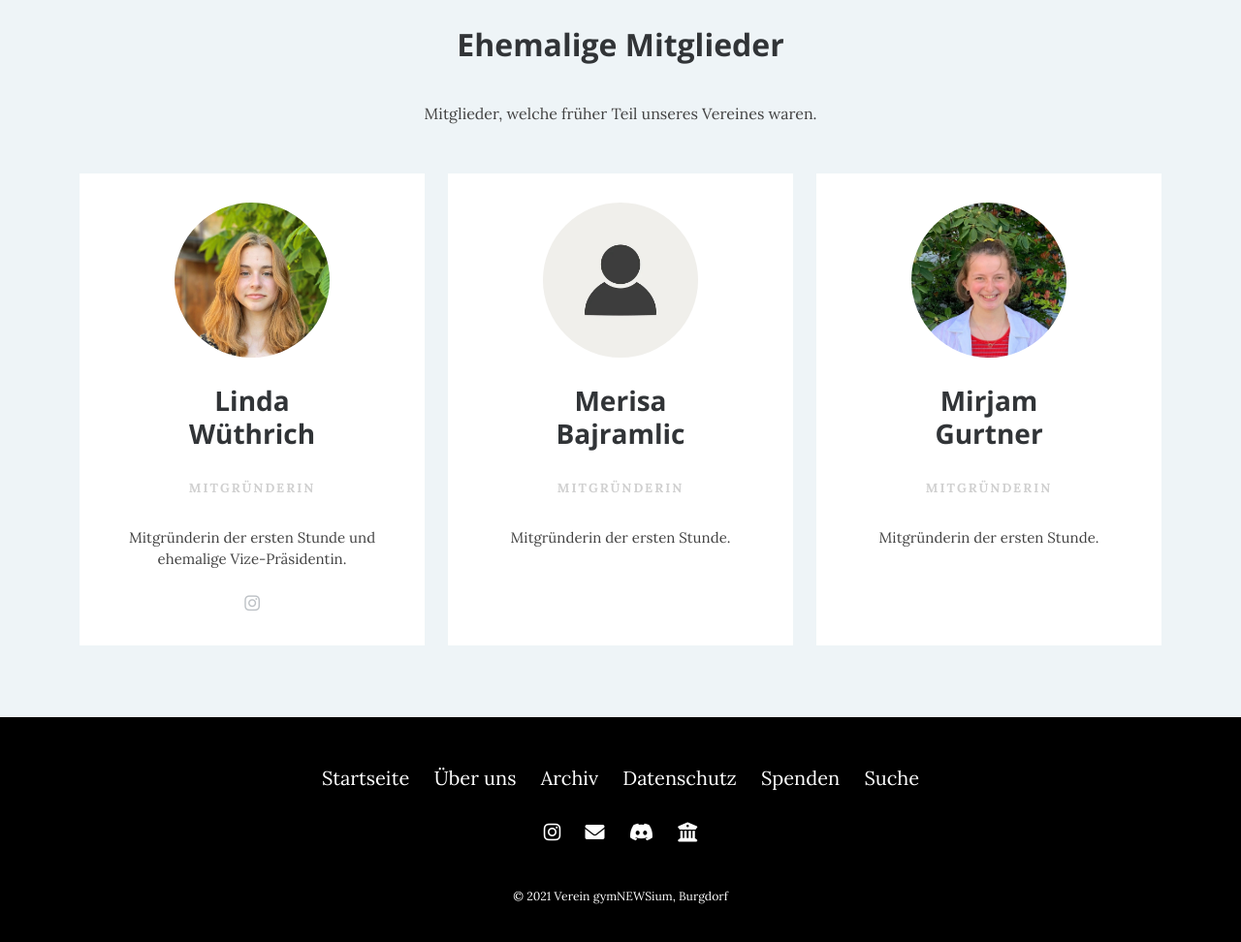
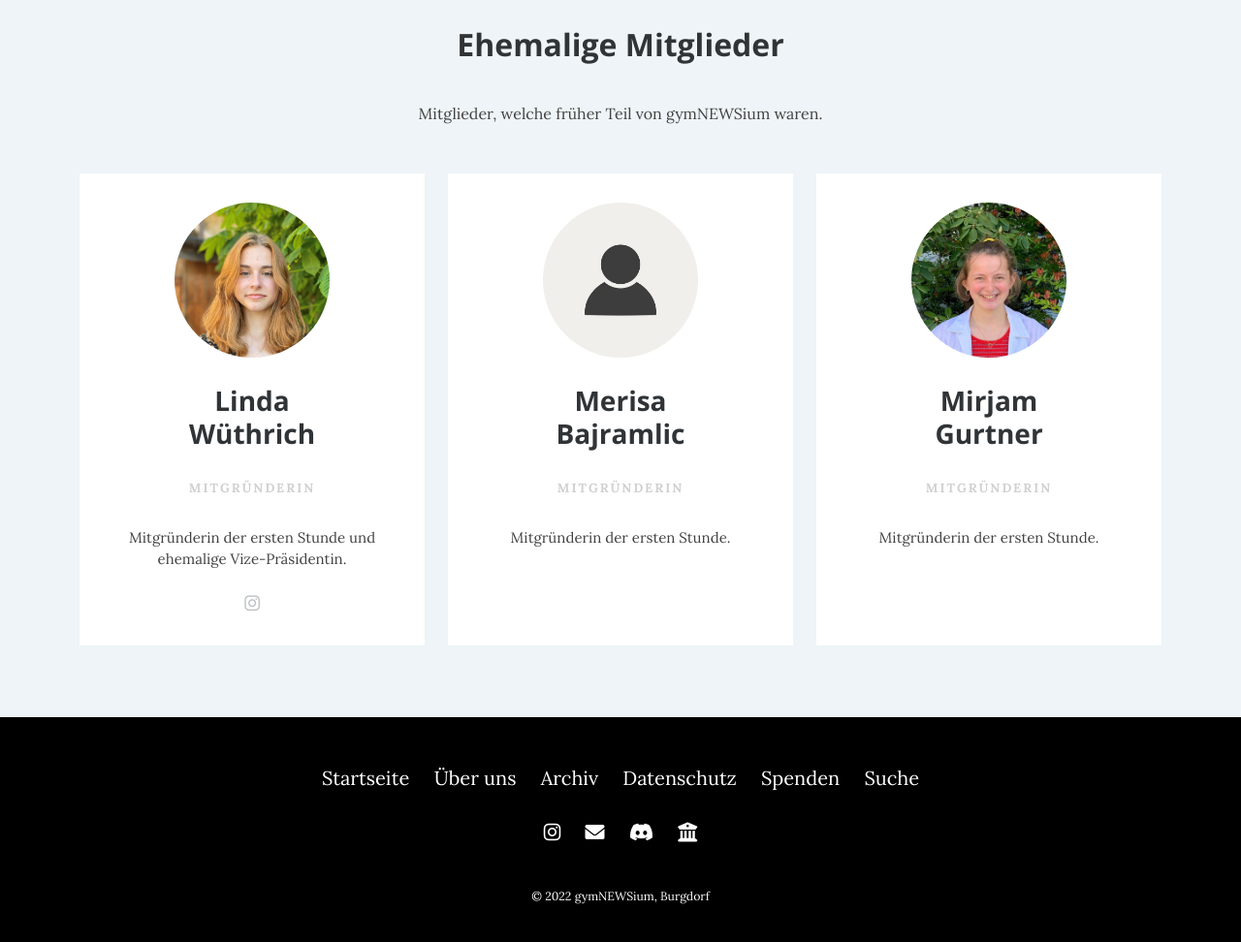
Before and after one commit to gymnewsium/gymnewsium.github.io, a Jekyll site: the page built from pages/about.html, in a window 1280 px wide and 1400 px high, scrolled down 1523 px. Shown: the part 417-1389 px from the top of the window at 97% size. Built offline with Jekyll 4.4.1, drawn with Linux system fonts in a browser that asks for light colours.

Commit message:
Removed "Verein" mentions

```diff
--- a/_config.yml
+++ b/_config.yml
@@ -11,7 +11,7 @@ enable_subposts: true
 exclude: [vendor, README.md, README-gh-pages.md, LICENSE, Gemfile, Gemfile.lock, CNAME]
 title: gymNEWSium
 description: Eine unabhängige Gymerzeitung aus Burgdorf
-copyright: 2021 Verein gymNEWSium, Burgdorf
+copyright: 2022 gymNEWSium, Burgdorf
 categorylist:
   announcements:
     title: Ankündigungen
--- a/pages/about.html
+++ b/pages/about.html
@@ -46,7 +46,7 @@ last_modified_at: 2021-11-23 18:00:00 +0100
     <div class="container">
         <div class="intro">
             <h2 class="text-center">Ehemalige Mitglieder</h2>
-            <p class="text-center">Mitglieder, welche früher Teil unseres Vereines waren.</p>
+            <p class="text-center">Mitglieder, welche früher Teil von gymNEWSium waren.</p>
         </div>
         <div class="row justify-content-center people">
             {% for person_hash in site.data.team %}
```
Also changed, not shown: _data/gallery_folders.yml (+7 -1 lines).
